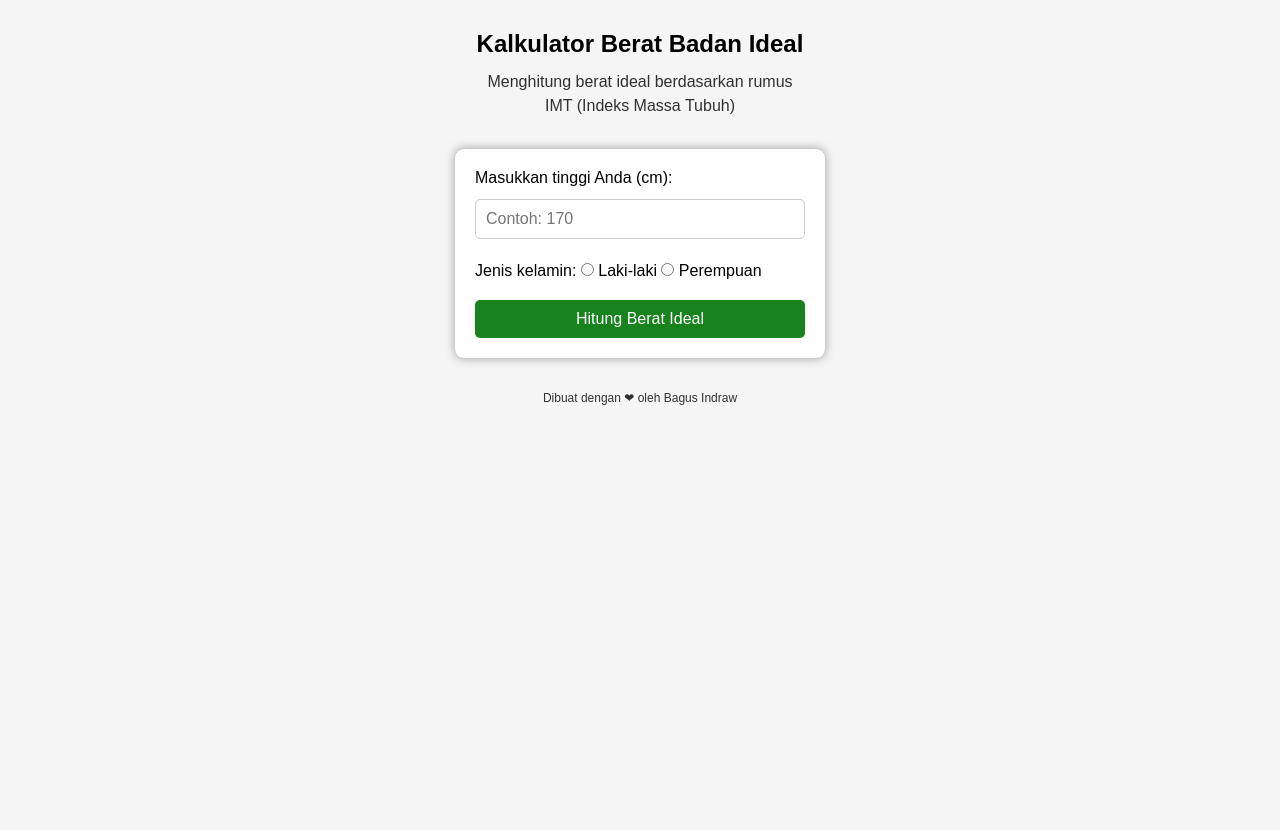
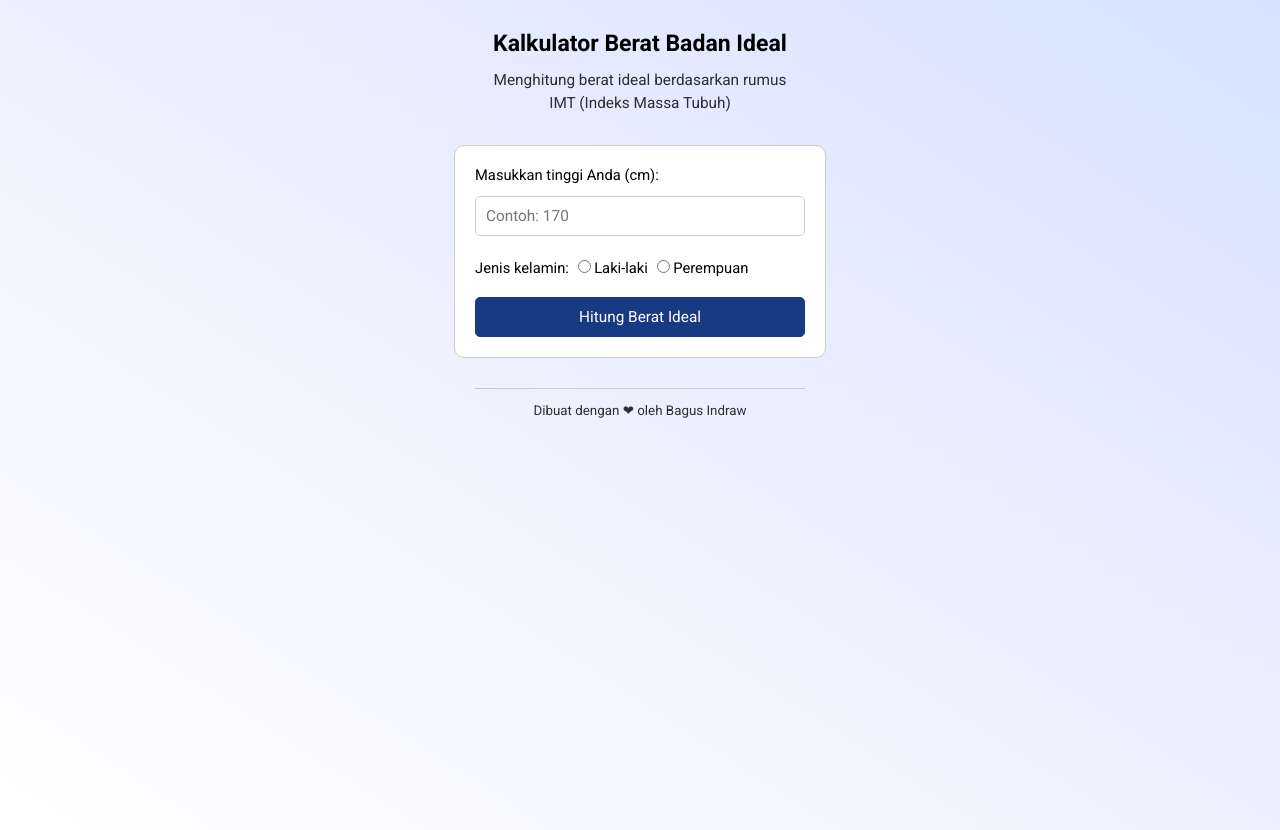
Before and after one commit to ndrw369/BMI-Calculator, a plain HTML site: page index.html in a window 1280 px wide. Before the commit the page ends 800 px from the top, so only its background shows below. Drawn offline with Linux system fonts and the light colour scheme.

Commit message:
Add files via upload
UI update

```diff
--- a/index.html
+++ b/index.html
@@ -18,6 +18,7 @@
         Menghitung berat ideal berdasarkan rumus <br />
         IMT (Indeks Massa Tubuh)
       </p>
+
       <form>
         <label for="tinggi">Masukkan tinggi Anda (cm):</label>
         <input
@@ -50,6 +51,7 @@
     <!-- end app -->
 
     <!-- start footer -->
+    <div class="line"></div>
     <p id="footer">Dibuat dengan ❤ oleh Bagus Indraw</p>
     <!-- end footer -->
 
--- a/script.js
+++ b/script.js
@@ -15,5 +15,5 @@ function hitungBeratIdeal() {
 
   // Menampilkan hasil perhitungan berat ideal
   document.getElementById("hasil").innerHTML =
-    "Berat ideal Anda adalah " + beratIdeal.toFixed(1) + " kg.";
+    "Berat ideal anda adalah " + beratIdeal.toFixed(1) + " kg";
 }
--- a/style.css
+++ b/style.css
@@ -1,27 +1,43 @@
+@import url("https://fonts.googleapis.com/css2?family=Roboto:wght@300;400;700&display=swap");
+
 *,
 html,
 body {
   margin: 0;
   padding: 0;
-  font-family: Arial, sans-serif;
-  background-color: #f5f5f5;
+  font-family: "Roboto", sans-serif;
+  font-size: 0.96rem;
+}
+
+body {
+  background-image: linear-gradient(
+    to right top,
+    #ffffff,
+    #f7f7ff,
+    #eef0ff,
+    #e2e9ff,
+    #d5e3ff
+  );
+  background-size: cover;
+  background-repeat: no-repeat;
+  height: 100vh;
 }
 
 .app-container {
   margin: 1rem;
-  min-width: 330px;
+  min-width: 320px;
 }
 
 h1 {
   text-align: center;
   margin-top: 30px;
-  font-size: 24px;
+  font-size: 1.5rem;
 }
 
 p {
   text-align: center;
   opacity: 80%;
-  font-size: 16px;
+  font-size: 1rem;
   margin: 12px 0;
   line-height: 1.5;
 }
@@ -32,7 +48,6 @@ form {
   border: 1px solid #ccc;
   max-width: 330px;
   background-color: #fff;
-  box-shadow: 0px 0px 10px rgba(0, 0, 0, 0.3);
   border-radius: 10px;
 }
 
@@ -43,12 +58,15 @@ input[type="number"] {
   border-radius: 5px;
   border: 1px solid #ccc;
   box-sizing: border-box;
-  font-size: 16px;
+  font-size: 1rem;
   background-color: #fff;
+  outline: none;
 }
 
 input[type="radio"] {
-  margin: 12px 0;
+  margin-left: 5px;
+  margin-top: 12px;
+  margin-bottom: 12px;
   background-color: #fff;
 }
 
@@ -57,28 +75,41 @@ label {
 }
 
 button {
-  background-color: #18831c;
+  background-color: #183a83;
   color: #fff;
   padding: 10px;
   border-radius: 5px;
   border: none;
-  font-size: 16px;
+  font-size: 1rem;
   cursor: pointer;
   width: 100%;
   margin-top: 12px;
+  border: 1px solid #183a83;
+  transition-duration: 0.3s;
 }
 
 button:hover {
-  background-color: #3e8e41;
+  background-color: transparent;
+  border: 1px solid #183a83;
+  color: #183a83;
 }
 
 #hasil {
   text-align: center;
   margin-top: 30px;
-  font-size: 21px;
-  color: #18831c;
+  font-size: 1rem;
+  font-weight: 700;
+  color: #183a83;
+  text-transform: uppercase;
+}
+
+.line {
+  height: 1px;
+  max-width: 330px;
+  background-color: #ccc;
+  margin: 0 auto;
 }
 
 #footer {
-  font-size: 12px;
+  font-size: 0.87rem;
 }
```
